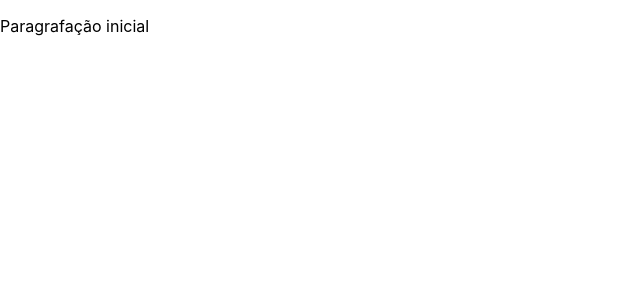
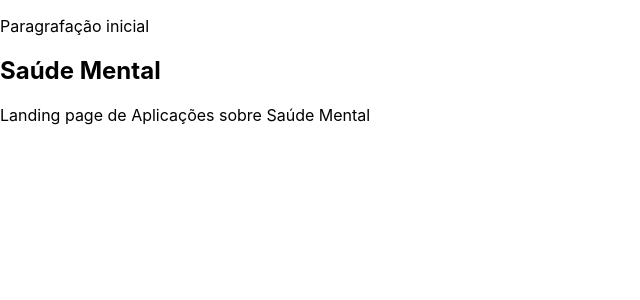
Before and after one commit to Adler-Sebastian/web-aplication, a React (Create React App) app: page / in a window 1280 px wide. Shown: the top 300 px of the page, without its empty margins (0-640 px from the left). Built offline with nearby package versions, Linux system fonts and the light colour scheme.

Commit message:
feat: Alteração no titulo

```diff
--- a/src/App.js
+++ b/src/App.js
@@ -7,7 +7,12 @@ function App() {
       <header>
         <p>Paragrafação inicial</p>
       </header>
-      <main></main>
+      <main>
+        <section className='box-titulo'>
+          <h1>Saúde Mental</h1>
+          <p>Landing page de Aplicações sobre Saúde Mental</p>
+        </section>
+      </main>
     </div>
   );
 }
```
